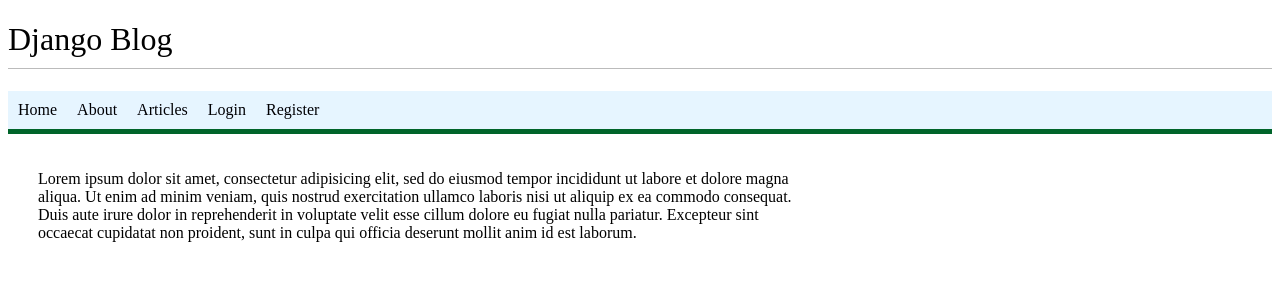
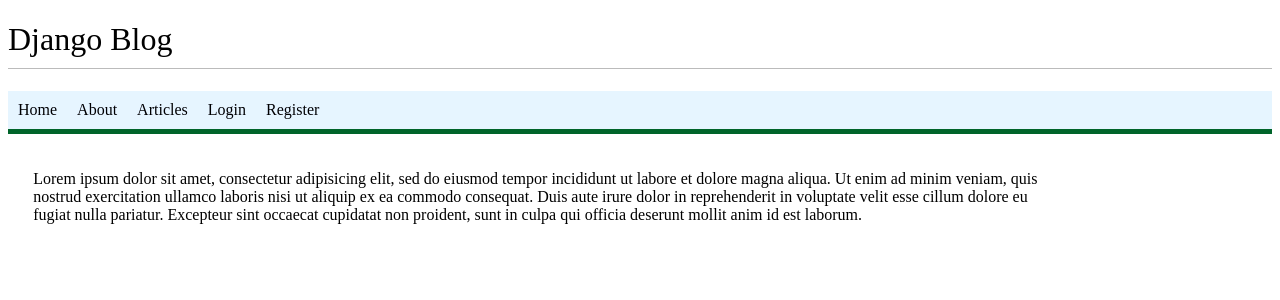
Before and after one commit to SaparinOleg/django_lessons, a Django app: page /about/ in a window 1280 px wide. Shown: the top 300 px of the page. Run offline with Django 4.2, Linux system fonts and the light colour scheme.

Commit message:
Fix padding for content

```diff
--- a/django_blog/main/static/css/blog.css
+++ b/django_blog/main/static/css/blog.css
@@ -44,15 +44,15 @@ h2 {
 }
 
 #sidebar {
-    float:right;
-    width:30%;
-    padding:10px;
-    background:#efefef;
-    height:100%;
+    float: right;
+    width: 30%;
+    padding: 10px;
+    background: #efefef;
+    height: 100%;
 }
 
 #content {
-    float:left;
-    width:60%;
-    padding:0 0 0 30px;
+    float: left;
+    width: 80%;
+    padding: 0 2% 0 2%;
 }
```
